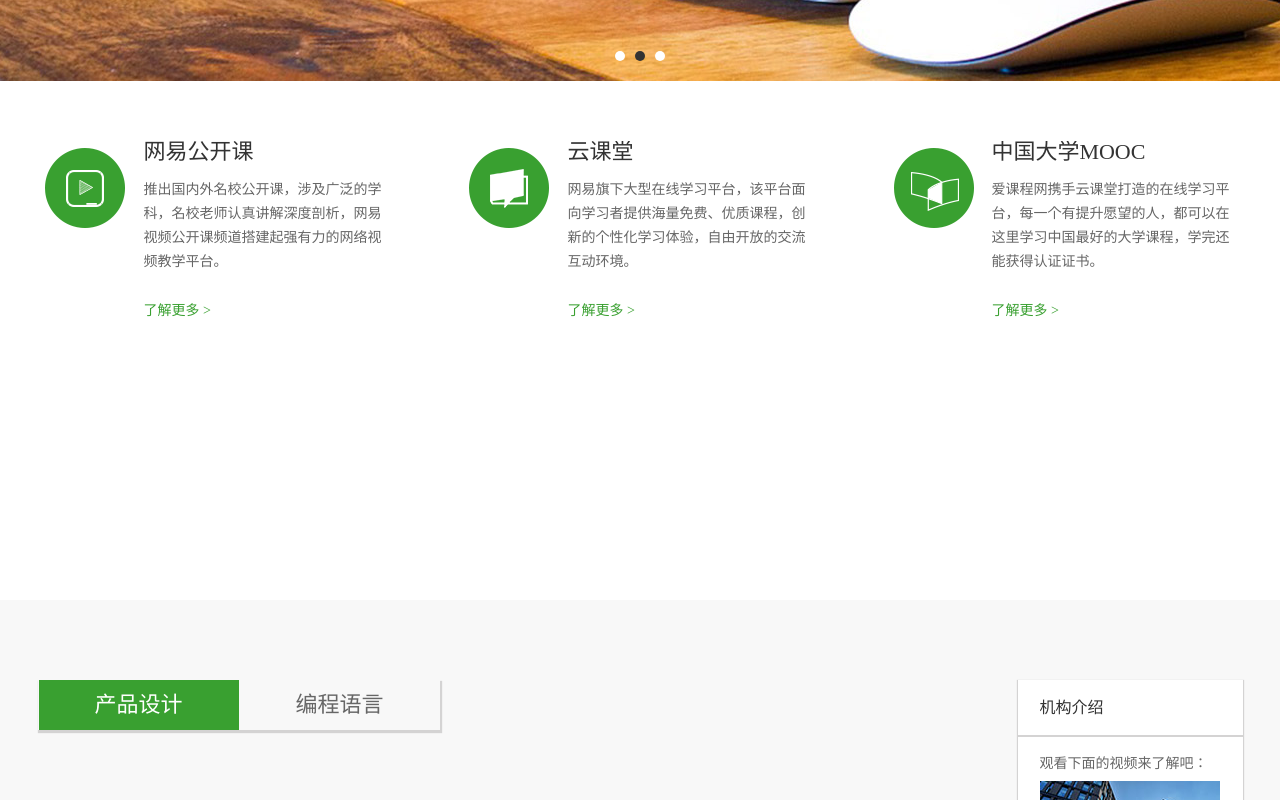
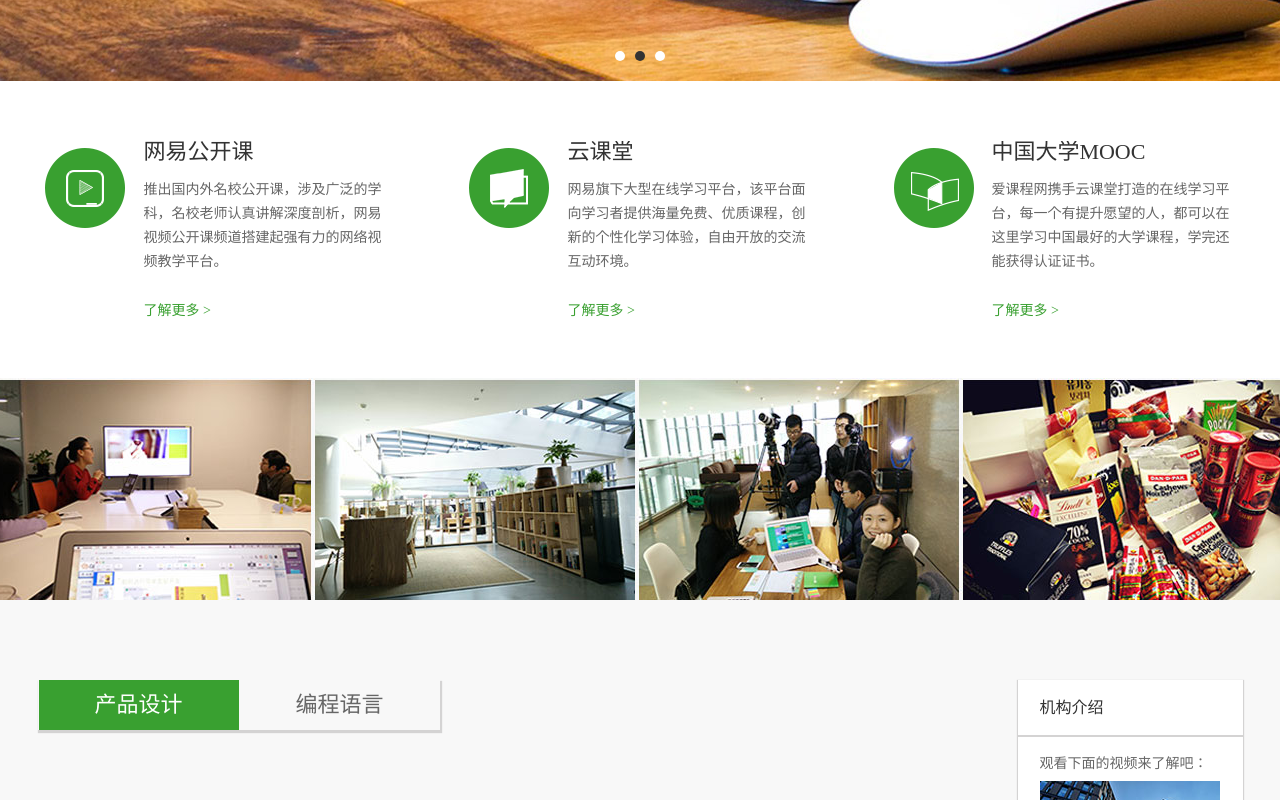
Before and after one commit to kimi-xu/NetEaseDemo, a plain HTML site: page index.html in a window 1280 px wide. Shown: the part 497-1297 px from the top of the page. Drawn offline with Linux system fonts and the light colour scheme; no server answers; files whose address does not match are found by name.

Commit message:
Update index.html

```diff
--- a/index.html
+++ b/index.html
@@ -88,8 +88,8 @@
 		<!-- 图片墙 -->
 		<div class="m-imgwrap">
 			<div class="wrap">
-				<img src="image/imgwrap.jpg" alt="图片墙">
-				<img src="image/imgwrap.jpg" alt="图片墙">
+				<img src="imgwrap.jpg" alt="图片墙">
+				<img src="imgwrap.jpg" alt="图片墙">
 			</div>
 		</div>
 	</div>
```
